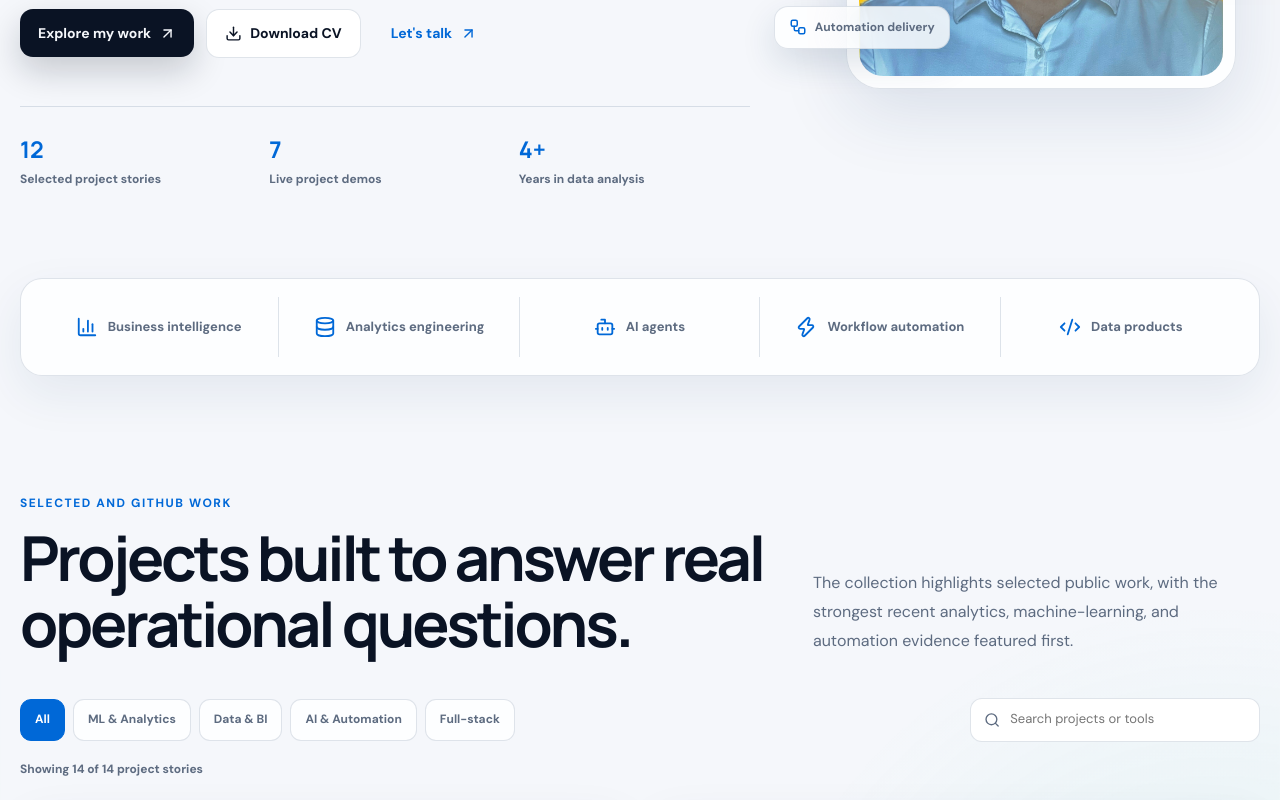
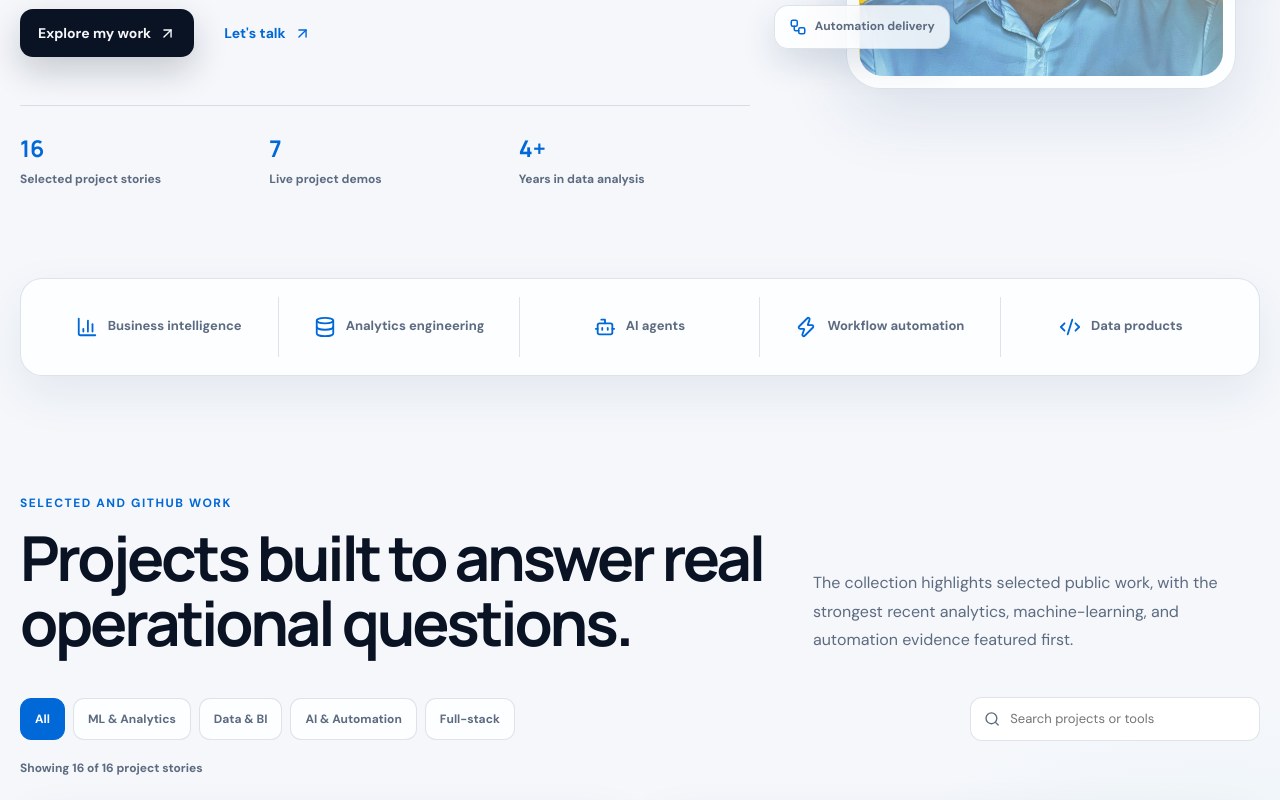
Before and after one commit to RidhanPar/ridhan-portfolio, a React (Vite) app: page / in a window 1280 px wide. Shown: the part 640-1440 px from the top of the page. Built offline with nearby package versions, Linux system fonts and the light colour scheme.

Commit message:
Add WhatsNew and Social Media Dashboard projects, remove CV download
- Add WhatsNew Social Forum (Spring Boot + Angular) project card
- Add Social Media Dashboard (SCSS/Gulp) project card
- Remove "Download CV" button and unused Download icon import
- Update hero project count from 12 to 16

```diff
--- a/src/main.jsx
+++ b/src/main.jsx
@@ -7,7 +7,6 @@ import {
   CheckCircle2,
   Code2,
   Database,
-  Download,
   Mail,
   Menu,
   Moon,
@@ -193,6 +192,26 @@ const projects = [
     tech: ['JavaScript', 'HTML', 'CSS'],
     outcome: 'Captures foundational web-development and interaction design skills.',
     links: [['GitHub', 'https://github.com/RidhanPar/Restaurent_reservation_web']]
+  },
+  {
+    title: 'WhatsNew Social Forum',
+    category: 'Full-stack',
+    eyebrow: 'Community platform',
+    description:
+      'Reddit-style discussion platform where users create subreddits, submit posts, comment, and vote, secured with Spring Security and JWT authentication across a Spring Boot API and Angular client.',
+    tech: ['Java', 'Spring Boot', 'Spring Security', 'JWT', 'Angular'],
+    outcome: 'Demonstrates a secured, role-aware full-stack application architecture.',
+    links: [['GitHub', 'https://github.com/RidhanPar/whatsnew']]
+  },
+  {
+    title: 'Social Media Dashboard',
+    category: 'Full-stack',
+    eyebrow: 'Responsive UI build',
+    description:
+      'Responsive social media analytics dashboard with a dark and light theme toggle, built from a Frontend Mentor challenge using a structured SCSS architecture and a Gulp build pipeline.',
+    tech: ['SCSS', 'JavaScript', 'HTML', 'Gulp', 'Responsive Design'],
+    outcome: 'Shows attention to responsive layout, theming, and maintainable styling.',
+    links: [['GitHub', 'https://github.com/RidhanPar/fem-sociam-media-dark-light-toggle-dashboard']]
   }
 ];
 
@@ -419,17 +438,13 @@ function App() {
                 Explore my work
                 <ArrowUpRight size={17} aria-hidden="true" />
               </a>
-              <a className="secondaryButton" href="/Ridhan.pdf" download>
-                <Download size={17} aria-hidden="true" />
-                Download CV
-              </a>
               <a className="textButton" href="mailto:ridhanparvendhan@gmail.com">
                 Let&apos;s talk
                 <ArrowUpRight size={17} aria-hidden="true" />
               </a>
             </div>
             <div className="heroProof" aria-label="Portfolio highlights">
-              <div><strong>12</strong><span>Selected project stories</span></div>
+              <div><strong>16</strong><span>Selected project stories</span></div>
               <div><strong>7</strong><span>Live project demos</span></div>
               <div><strong>4+</strong><span>Years in data analysis</span></div>
             </div>
```
